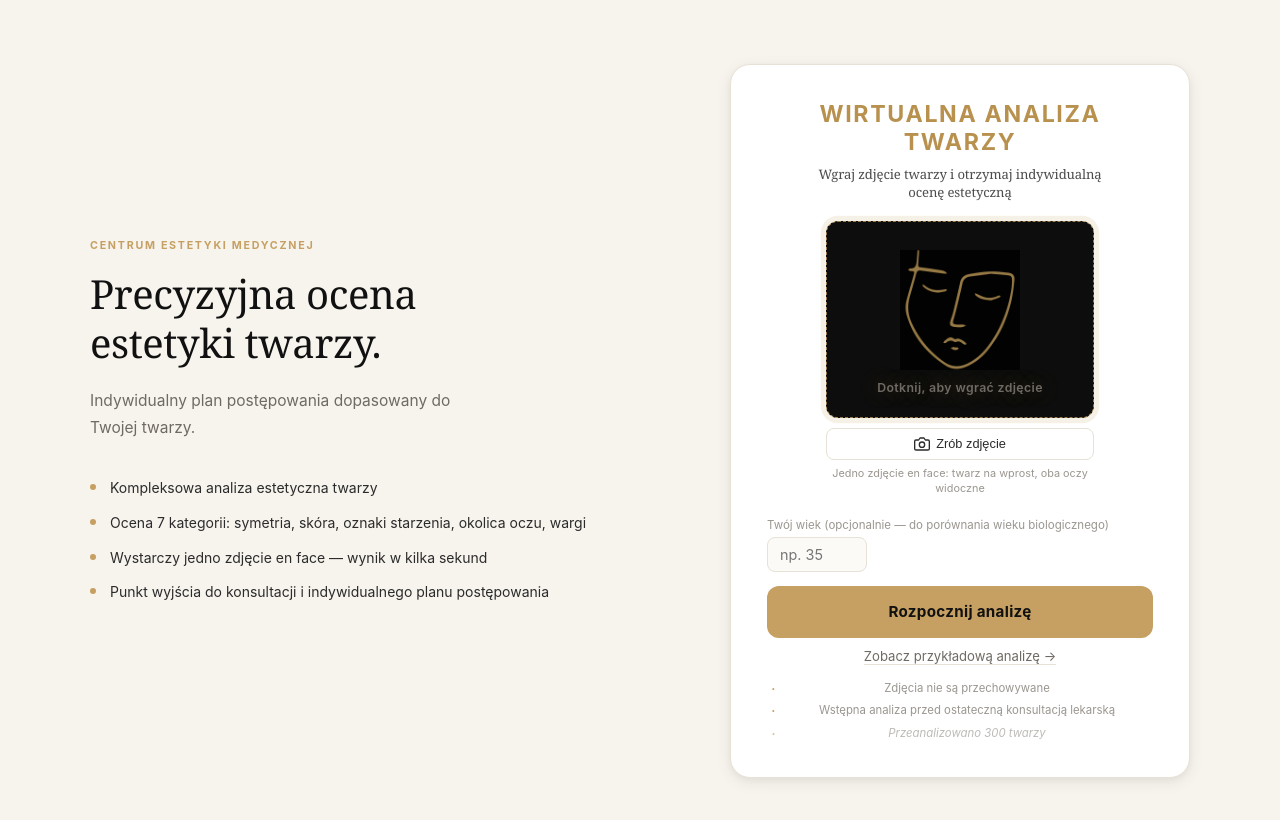
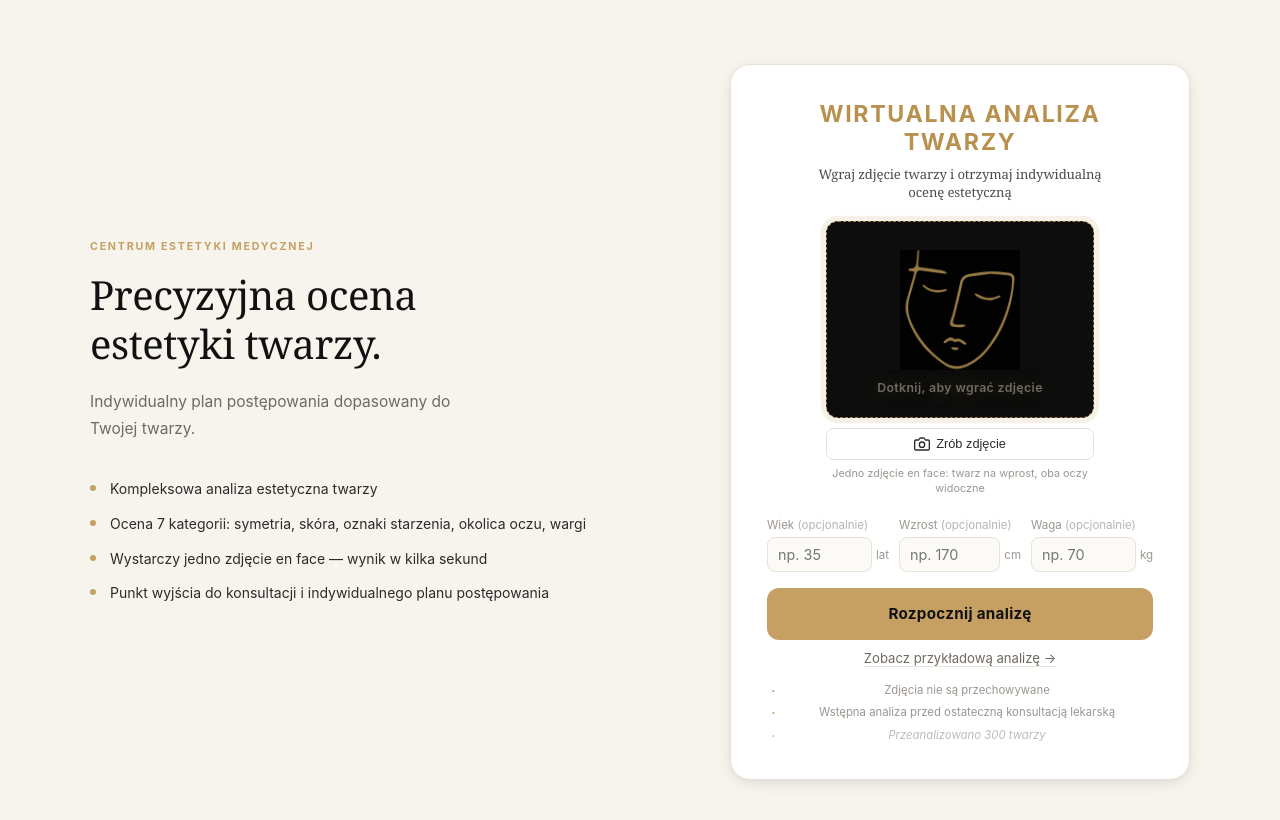
Before and after one commit to PiotrMD/face-analysis, a Flask app: page / in a window 1280 px wide. Shown: the part 87-907 px from the top of the page. Run offline with Flask 3, Linux system fonts and the light colour scheme.

Commit message:
Add height/weight/BMI calculator and bio inputs section
Real-time BMI calculation with WHO color coding: green (normal),
yellow (overweight), orange (obesity I), red (obesity II/III).
Age, height, weight fields sent with analysis form.

Co-Authored-By: Claude Sonnet 4.6 <noreply@anthropic.com>

```diff
--- a/static/style.css
+++ b/static/style.css
@@ -3770,10 +3770,32 @@ a.contact-row__value:hover { text-decoration: underline; }
 .res-bio-age__delta--good    { color: #4a7c4e; }
 .res-bio-age__delta--concern { color: var(--danger-acc); }
 
-/* ── Age input on upload card ── */
-.age-input-wrap {
-    margin-bottom: 14px;
-    text-align: left;
+/* ── Bio inputs (age / height / weight / BMI) ── */
+.bio-inputs {
+    margin-bottom: 16px;
+}
+.bio-inputs__row {
+    display: flex;
+    gap: 10px;
+    flex-wrap: wrap;
+}
+.bio-input-item {
+    flex: 1;
+    min-width: 80px;
+}
+.bio-optional {
+    font-weight: 400;
+    opacity: .7;
+}
+.bio-input__unit-wrap {
+    display: flex;
+    align-items: center;
+    gap: 4px;
+}
+.bio-unit {
+    font-size: .72rem;
+    color: var(--ink-4);
+    white-space: nowrap;
 }
 .age-input__label {
     display: block;
@@ -3782,8 +3804,9 @@ a.contact-row__value:hover { text-decoration: underline; }
     margin-bottom: 5px;
 }
 .age-input__field {
-    width: 100px;
-    padding: 8px 12px;
+    width: 100%;
+    min-width: 0;
+    padding: 8px 10px;
     border: 1px solid var(--border);
     border-radius: var(--r-sm);
     font-size: .9rem;
@@ -3791,9 +3814,36 @@ a.contact-row__value:hover { text-decoration: underline; }
     color: var(--ink);
     background: var(--bg-surface);
     appearance: textfield;
+    box-sizing: border-box;
 }
 .age-input__field::-webkit-outer-spin-button,
 .age-input__field::-webkit-inner-spin-button { -webkit-appearance: none; }
+
+.bmi-result {
+    display: flex;
+    align-items: center;
+    gap: 8px;
+    margin-top: 10px;
+    padding: 8px 12px;
+    border-radius: var(--r-sm);
+    background: var(--bg-surface);
+    border: 1px solid var(--border);
+}
+.bmi-result__label {
+    font-size: .72rem;
+    text-transform: uppercase;
+    letter-spacing: .06em;
+    color: var(--ink-4);
+    font-weight: 600;
+}
+.bmi-result__value {
+    font-size: 1.1rem;
+    font-weight: 700;
+}
+.bmi-result__desc {
+    font-size: .78rem;
+    font-weight: 600;
+}
 
 .res-details {
     background: var(--bg-card);
--- a/templates/home.html
+++ b/templates/home.html
@@ -103,12 +103,35 @@
                     <div id="successState" class="upload-success" aria-live="polite"></div>
                     <p id="formError" class="form-notice" style="display:none;"></p>
 
-                    <div class="age-input-wrap">
-                        <label class="age-input__label" for="user_age">
-                            {% if lang == 'en' %}Your age (optional — for biological age comparison){% else %}Twój wiek (opcjonalnie — do porównania wieku biologicznego){% endif %}
-                        </label>
-                        <input class="age-input__field" type="number" id="user_age" name="user_age"
-                               min="18" max="99" placeholder="{% if lang == 'en' %}e.g. 35{% else %}np. 35{% endif %}">
+                    <div class="bio-inputs">
+                        <div class="bio-inputs__row">
+                            <div class="bio-input-item">
+                                <label class="age-input__label" for="user_age">{% if lang == 'en' %}Age{% else %}Wiek{% endif %} <span class="bio-optional">({% if lang == 'en' %}optional{% else %}opcjonalnie{% endif %})</span></label>
+                                <div class="bio-input__unit-wrap">
+                                    <input class="age-input__field" type="number" id="user_age" name="user_age" min="18" max="99" placeholder="{% if lang == 'en' %}e.g. 35{% else %}np. 35{% endif %}">
+                                    <span class="bio-unit">{% if lang == 'en' %}yr{% else %}lat{% endif %}</span>
+                                </div>
+                            </div>
+                            <div class="bio-input-item">
+                                <label class="age-input__label" for="user_height">{% if lang == 'en' %}Height{% else %}Wzrost{% endif %} <span class="bio-optional">({% if lang == 'en' %}optional{% else %}opcjonalnie{% endif %})</span></label>
+                                <div class="bio-input__unit-wrap">
+                                    <input class="age-input__field" type="number" id="user_height" name="user_height" min="140" max="220" placeholder="{% if lang == 'en' %}e.g. 170{% else %}np. 170{% endif %}">
+                                    <span class="bio-unit">cm</span>
+                                </div>
+                            </div>
+                            <div class="bio-input-item">
+                                <label class="age-input__label" for="user_weight">{% if lang == 'en' %}Weight{% else %}Waga{% endif %} <span class="bio-optional">({% if lang == 'en' %}optional{% else %}opcjonalnie{% endif %})</span></label>
+                                <div class="bio-input__unit-wrap">
+                                    <input class="age-input__field" type="number" id="user_weight" name="user_weight" min="30" max="250" placeholder="{% if lang == 'en' %}e.g. 70{% else %}np. 70{% endif %}">
+                                    <span class="bio-unit">kg</span>
+                                </div>
+                            </div>
+                        </div>
+                        <div id="bmiResult" class="bmi-result" style="display:none;">
+                            <span class="bmi-result__label">BMI</span>
+                            <span class="bmi-result__value" id="bmiValue"></span>
+                            <span class="bmi-result__desc" id="bmiDesc"></span>
+                        </div>
                     </div>
 
                     <button type="button" id="analyzeBtn" class="upload-card__btn" onclick="runAnalyze()"
@@ -612,8 +635,12 @@
             ? new File([f1], 'camera.jpg', { type: 'image/jpeg' })
             : f1;
         fd.append('en_face', fileToSend);
-        var ageVal = document.getElementById('user_age');
-        if (ageVal && ageVal.value) fd.append('user_age', ageVal.value);
+        var ageVal    = document.getElementById('user_age');
+        var heightVal = document.getElementById('user_height');
+        var weightVal = document.getElementById('user_weight');
+        if (ageVal    && ageVal.value)    fd.append('user_age',    ageVal.value);
+        if (heightVal && heightVal.value) fd.append('user_height', heightVal.value);
+        if (weightVal && weightVal.value) fd.append('user_weight', weightVal.value);
 
         var force      = new URLSearchParams(window.location.search).get('force');
         var analyzeUrl = force === '1' ? '/analyze?force=1' : '/analyze';
@@ -732,6 +759,43 @@
                 btn.textContent = _T.btn_start;
             });
     }
+    /* ── BMI calculator ── */
+    (function() {
+        var heightEl = document.getElementById('user_height');
+        var weightEl = document.getElementById('user_weight');
+        var bmiResult = document.getElementById('bmiResult');
+        var bmiValue  = document.getElementById('bmiValue');
+        var bmiDesc   = document.getElementById('bmiDesc');
+        var lang = '{{ lang }}';
+
+        function calcBMI() {
+            var h = parseFloat(heightEl.value);
+            var w = parseFloat(weightEl.value);
+            if (!h || !w || h < 100 || w < 20) { bmiResult.style.display = 'none'; return; }
+            var bmi = w / ((h / 100) * (h / 100));
+            var bmiRounded = Math.round(bmi * 10) / 10;
+            var color, desc;
+            if (bmi < 18.5) {
+                color = '#6b8cba'; desc = lang === 'en' ? 'Underweight' : 'Niedowaga';
+            } else if (bmi < 25) {
+                color = '#4a7c4e'; desc = lang === 'en' ? 'Normal weight' : 'Prawidłowa masa ciała';
+            } else if (bmi < 30) {
+                color = '#b8860b'; desc = lang === 'en' ? 'Overweight' : 'Nadwaga';
+            } else if (bmi < 35) {
+                color = '#c25a00'; desc = lang === 'en' ? 'Obesity class I' : 'Otyłość I stopnia';
+            } else {
+                color = '#b91c1c'; desc = lang === 'en' ? 'Obesity class II/III' : 'Otyłość II/III stopnia';
+            }
+            bmiValue.textContent = bmiRounded;
+            bmiValue.style.color = color;
+            bmiDesc.textContent  = desc;
+            bmiDesc.style.color  = color;
+            bmiResult.style.display = 'flex';
+        }
+        if (heightEl) heightEl.addEventListener('input', calcBMI);
+        if (weightEl) weightEl.addEventListener('input', calcBMI);
+    })();
+
     /* ── Share button ── */
     (function() {
         var btn     = document.getElementById('shareBtn');
```
